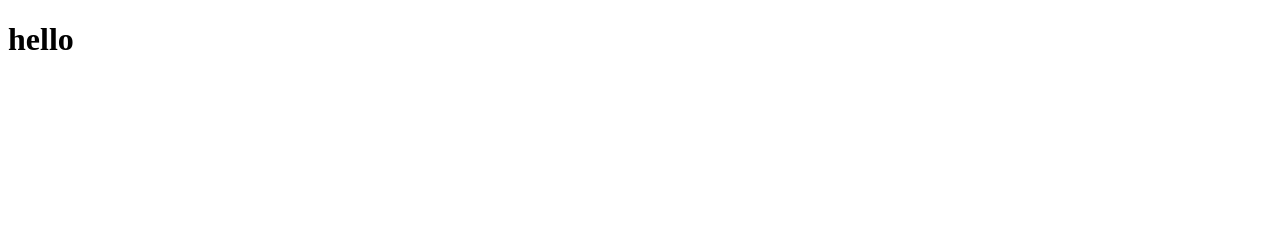
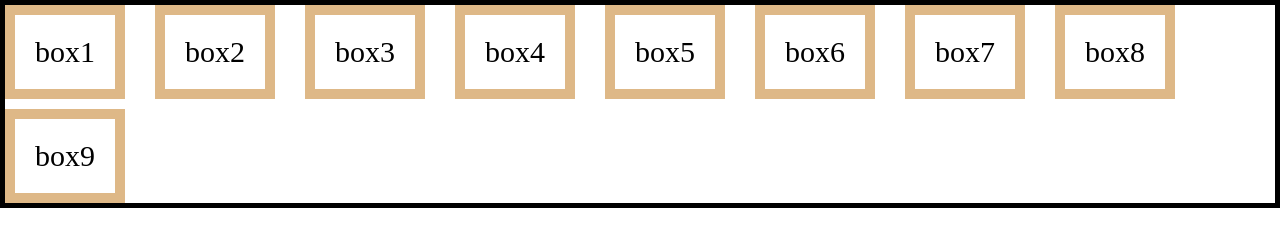
Before and after one commit to JEYASEELAN-2399/css-flexbox-and-grid, a plain HTML site: page css-flexbox-and-grid/index.html in a window 1280 px wide. Drawn offline with Linux system fonts and the light colour scheme.

Commit message:
flex box

```diff
--- a/css-flexbox-and-grid/index.html
+++ b/css-flexbox-and-grid/index.html
@@ -1,11 +1,22 @@
 <!DOCTYPE html>
 <html lang="en">
 <head>
+    <link rel="stylesheet" href="style.css">
     <meta charset="UTF-8">
     <meta name="viewport" content="width=device-width, initial-scale=1.0">
     <title>Document</title>
 </head>
 <body>
-    <h1>hello</h1>
+    <div class="container">
+        <div class="flexitems items-1">box1</div>
+        <div class="flexitems items-2">box2</div>
+        <div class="flexitems items-3">box3</div>
+        <div class="flexitems items-4">box4</div>
+        <div class="flexitems items-5">box5</div>
+        <div class="flexitems items-6">box6</div>
+        <div class="flexitems items-7">box7</div>
+        <div class="flexitems items-8">box8</div>
+        <div class="flexitems items-9">box9</div>
+    </div>
 </body>
 </html>
--- a/css-flexbox-and-grid/style.css
+++ b/css-flexbox-and-grid/style.css
@@ -0,0 +1,21 @@
+*{
+    margin: 0;
+    padding: 0;
+}
+
+.container{
+    display: flex;
+    flex-direction: row;
+    flex-wrap: wrap;
+    gap: 10px 30px;
+    align-items: center;
+    border: 5px solid black;
+}
+
+
+.flexitems{
+padding: 20px;
+font-size: 30px;
+border: 10px solid burlywood;
+
+}
```
